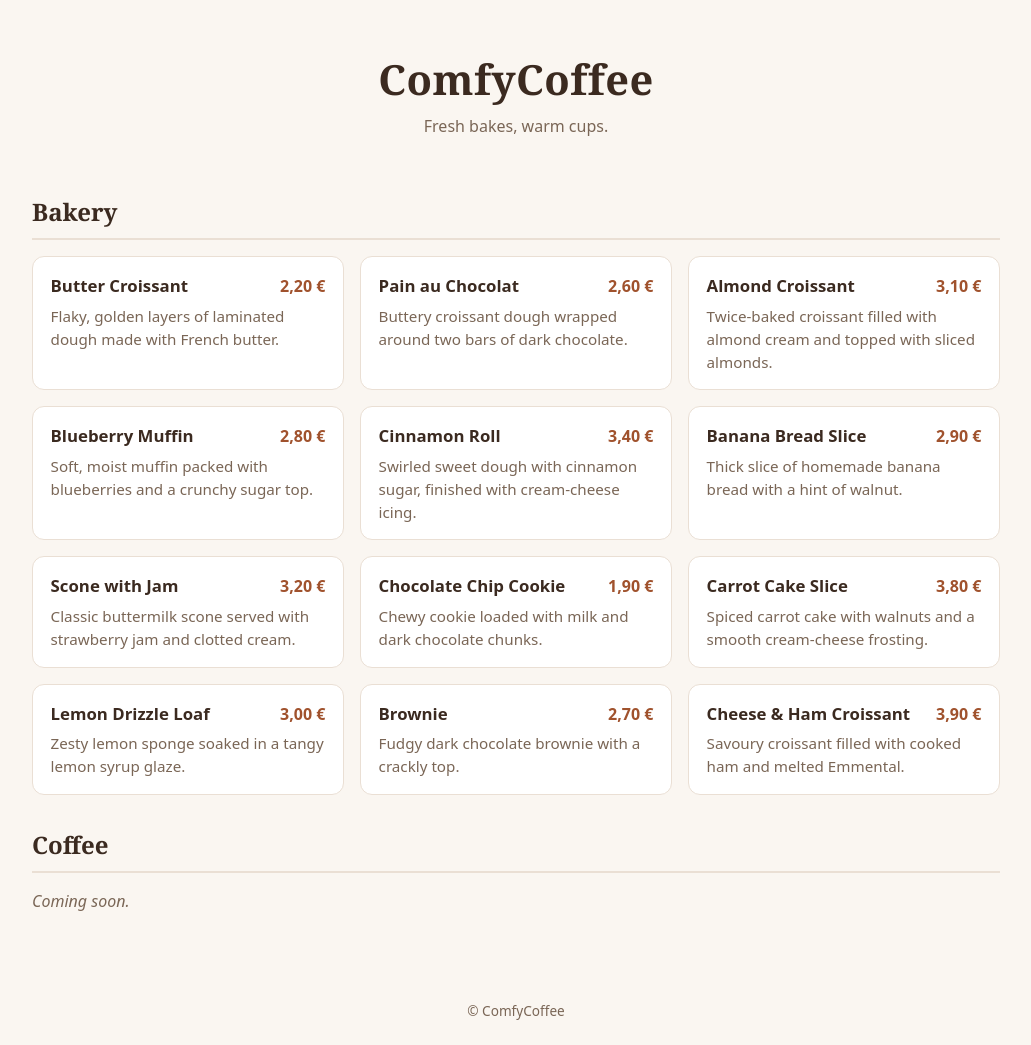
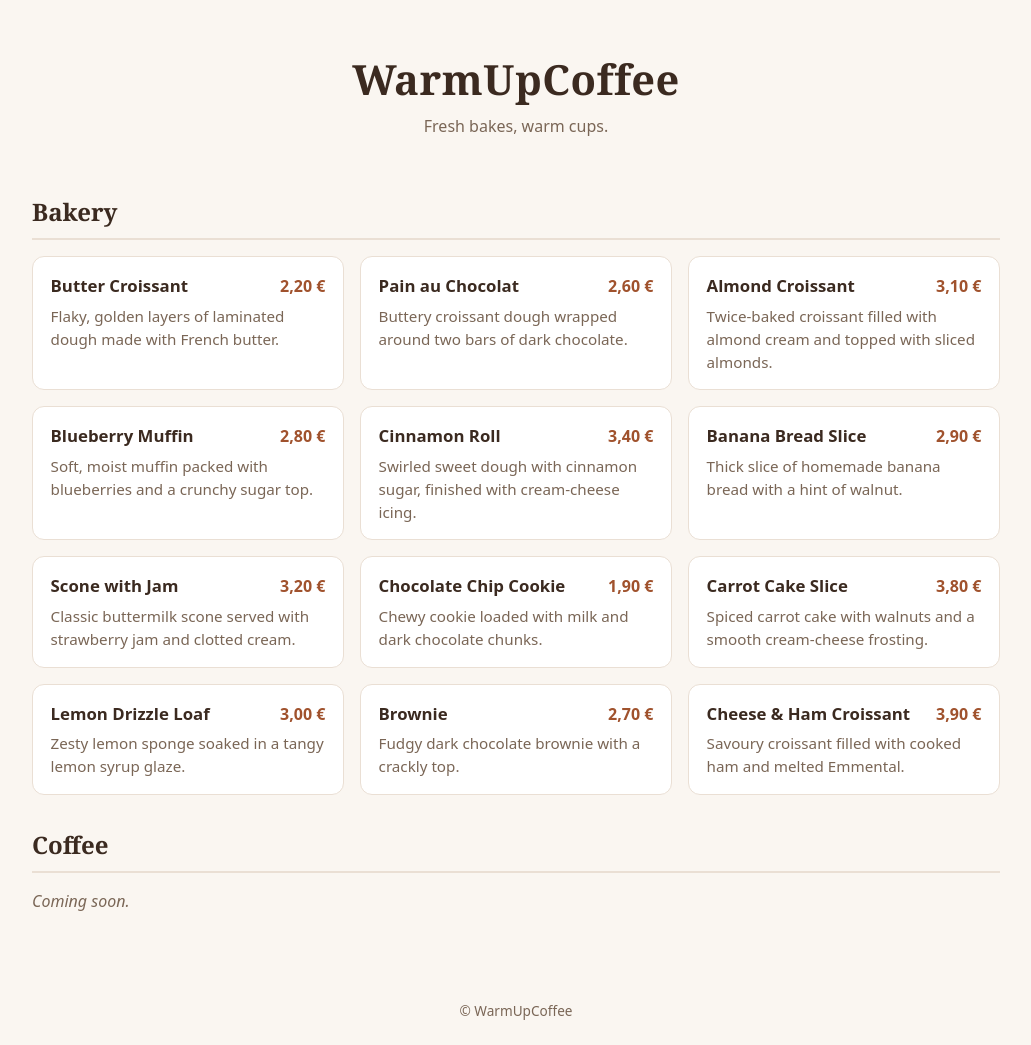
Before and after one commit to dyave/WarmUpCoffee, a plain HTML site: page index.html in a window 1280 px wide. Shown: the whole page, without its empty margins (124-1155 px from the left). Drawn offline with Linux system fonts and the light colour scheme.

Commit message:
Rename project and app to WarmUpCoffee
Replace the ComfyCoffee and Warm-up Coffee names in the page title,
header, footer, README and launch config.

Co-Authored-By: Claude Opus 5.5 <noreply@anthropic.com>

```diff
--- a/index.html
+++ b/index.html
@@ -3,16 +3,16 @@
 <head>
   <meta charset="UTF-8" />
   <meta name="viewport" content="width=device-width, initial-scale=1" />
-  <title>ComfyCoffee</title>
+  <title>WarmUpCoffee</title>
   <link rel="stylesheet" href="style.css" />
 </head>
 <body>
   <header class="header">
-    <h1>ComfyCoffee</h1>
+    <h1>WarmUpCoffee</h1>
     <p class="tagline">Fresh bakes, warm cups.</p>
   </header>
   <main id="menu" class="menu"></main>
-  <footer class="footer">&copy; ComfyCoffee</footer>
+  <footer class="footer">&copy; WarmUpCoffee</footer>
   <script type="module" src="js/app.js"></script>
 </body>
 </html>
```
Also changed, not shown: .claude/launch.json, 1 other file.
